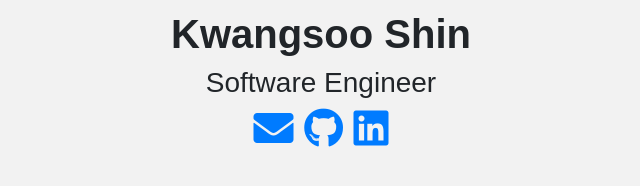
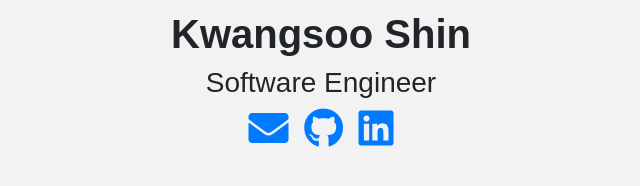
Before and after one commit to kwangsooshin/kwangsooshin.github.io, a Jekyll site: the page built from index.html, in a window 1280 px wide. Shown: the part 367-553 px from the top of the page, without its empty margins (319-959 px from the left). Built offline with Jekyll 4.4.1, drawn with Linux system fonts in a browser that asks for light colours; nearby versions of some CDN libraries; some web fonts are replaced.

Commit message:
Update main.css

```diff
--- a/static/css/main.css
+++ b/static/css/main.css
@@ -12,24 +12,23 @@ body {
     }
   }
 
-.container{
+.container {
     display: flex;
     align-items: center;
     justify-content: center;
     height: inherit;
 }
 
-.item{
+.item {
     max-width: 50%;
     text-align: center;
 }
 
 i.fas
-i.fab{
+i.fab {
     color: #212121;
 }
 
-.social{
-    word-spacing: 5px;
-
+.social {
+    word-spacing: 10px;
 }
```
